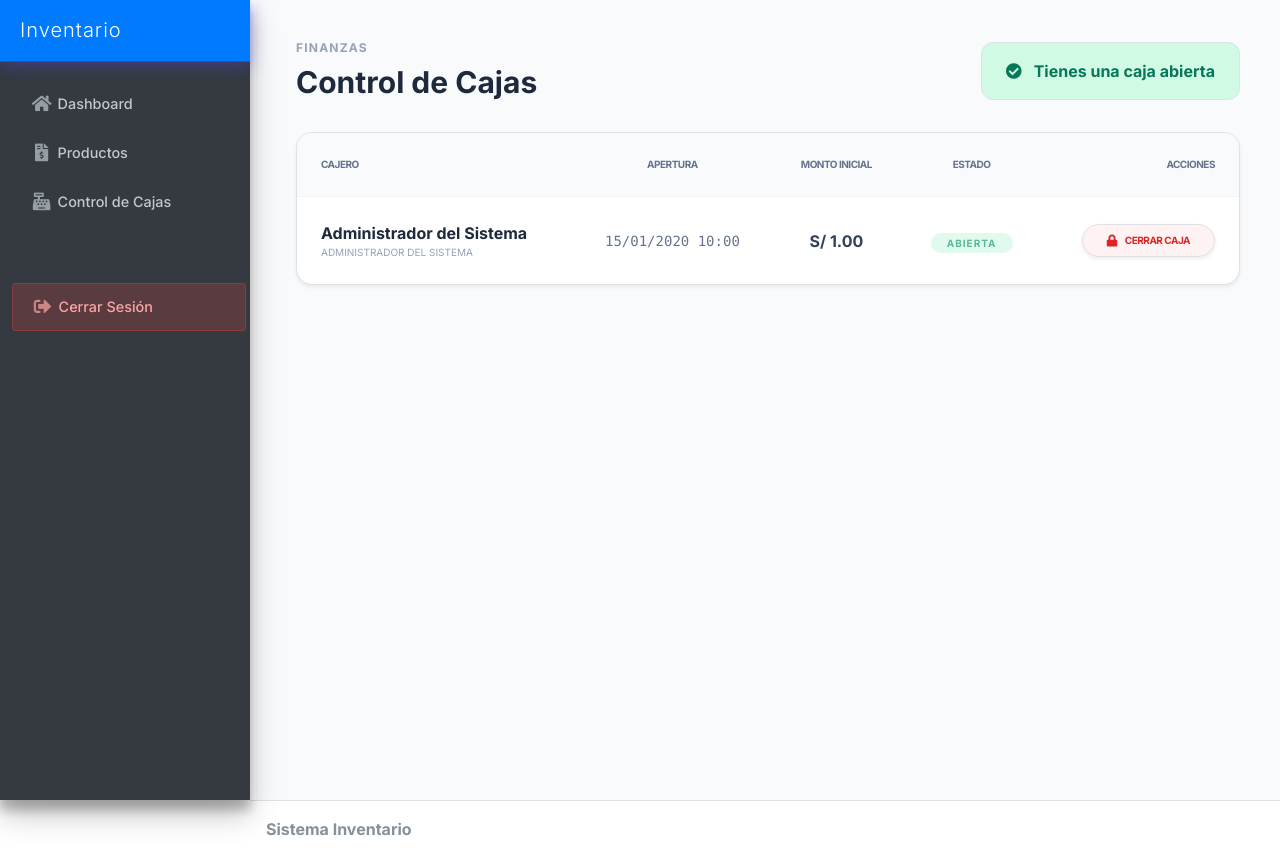
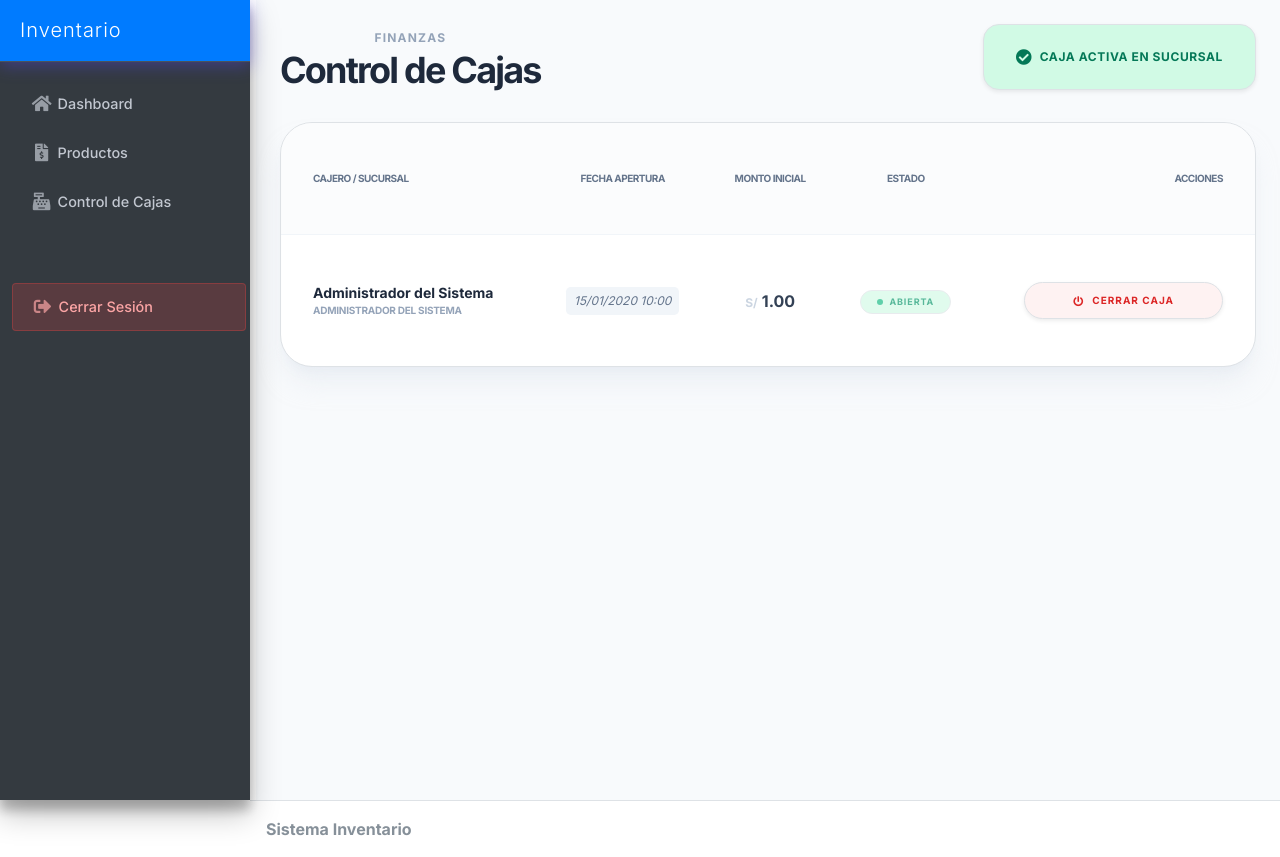
Before and after one commit to Jhorxd/minimarket, a CodeIgniter app: page /minimarket/index.php/caja in a window 1280 px wide. Run offline with CodeIgniter, Linux system fonts and the light colour scheme; a user stored in the database is signed in; data comes from the database, SQL or seed files in the repository; tables that the repository leaves empty hold one stand-in row (values such as "Sample post"); some libraries are stand-ins or nearby versions.

Commit message:
Css caja

```diff
--- a/application/views/caja/index.php
+++ b/application/views/caja/index.php
@@ -1,68 +1,89 @@
 <style>
     [x-cloak] { display: none !important; }
+
+    /* Scrollbar minimalista para la tabla en móviles */
+    .custom-scrollbar::-webkit-scrollbar { height: 5px; }
+    .custom-scrollbar::-webkit-scrollbar-track { background: #f1f5f9; }
+    .custom-scrollbar::-webkit-scrollbar-thumb { background: #cbd5e1; border-radius: 10px; }
+
+    /* Ajuste de enfoque para inputs */
+    input:focus { outline: none; }
 </style>
+
 <script src="https://cdn.jsdelivr.net/npm/alpinejs@3.x.x/dist/cdn.min.js" defer></script>
-<div class="md:ml-64 min-h-screen bg-slate-50 p-6 lg:p-10" x-data="{ openModal: false, openModalCierre: false }">
 
-    <header class="flex flex-col md:flex-row justify-between items-end mb-8 gap-4">
-        <div>
-            <nav class="text-xs font-bold text-slate-400 uppercase tracking-widest mb-2">Finanzas</nav>
-            <h1 class="text-3xl font-black text-slate-800">Control de Cajas</h1>
+<div class="md:ml-64 min-h-screen bg-slate-50 p-4 md:p-8 lg:p-10"
+     x-data="{ openModal: false, openModalCierre: false }">
+
+    <header class="flex flex-col sm:flex-row justify-between items-center sm:items-end mb-8 gap-6 text-center sm:text-left">
+        <div class="w-full sm:w-auto">
+            <nav class="text-[10px] md:text-xs font-bold text-slate-400 uppercase tracking-widest mb-1 md:mb-2">Finanzas</nav>
+            <h1 class="text-2xl md:text-4xl font-black text-slate-800 tracking-tighter">Control de Cajas</h1>
         </div>
 
         <?php if(!$caja_activa): ?>
-        <button @click="openModal = true" class="px-6 py-3 bg-blue-600 hover:bg-blue-700 text-white rounded-xl font-bold shadow-lg shadow-blue-100 transition-all">
-            <i class="fas fa-unlock-alt mr-2"></i> Aperturar Nueva Caja
+        <button @click="openModal = true"
+                class="w-full sm:w-auto px-8 py-4 bg-blue-600 hover:bg-blue-700 text-white rounded-2xl font-bold shadow-xl shadow-blue-100 transition-all flex items-center justify-center transform active:scale-95">
+            <i class="fas fa-unlock-alt mr-2 text-sm"></i>
+            <span class="uppercase text-xs tracking-wider">Aperturar Nueva Caja</span>
         </button>
         <?php else: ?>
-        <div class="px-6 py-3 bg-emerald-100 text-emerald-700 rounded-xl font-bold border border-emerald-200">
-            <i class="fas fa-check-circle mr-2"></i> Tienes una caja abierta
+        <div class="w-full sm:w-auto px-8 py-4 bg-emerald-100 text-emerald-700 rounded-2xl font-bold border border-emerald-200 flex items-center justify-center shadow-sm">
+            <i class="fas fa-check-circle mr-2"></i>
+            <span class="uppercase text-xs tracking-wider">Caja Activa en Sucursal</span>
         </div>
         <?php endif; ?>
     </header>
 
-    <div class="bg-white rounded-2xl border border-slate-200 shadow-sm overflow-hidden">
-        <table class="w-full text-left">
+    <div class="bg-white rounded-[2rem] border border-slate-200 shadow-xl shadow-slate-200/50 overflow-hidden">
+        <div class="overflow-x-auto custom-scrollbar">
+            <table class="w-full text-left min-w-[800px]">
                 <thead>
-                <tr class="bg-slate-50 text-slate-500 text-[10px] uppercase font-black tracking-tighter border-b border-slate-100">
-                    <th class="px-6 py-4">Cajero</th>
-                    <th class="px-6 py-4 text-center">Apertura</th>
-                    <th class="px-6 py-4 text-center text-nowrap">Monto Inicial</th>
-                    <th class="px-6 py-4 text-center">Estado</th>
-                    <th class="px-6 py-4 text-right">Acciones</th>
+                    <tr class="bg-slate-50/50 text-slate-500 text-[10px] uppercase font-black tracking-tighter border-b border-slate-100">
+                        <th class="px-8 py-5">Cajero / Sucursal</th>
+                        <th class="px-6 py-5 text-center">Fecha Apertura</th>
+                        <th class="px-6 py-5 text-center">Monto Inicial</th>
+                        <th class="px-6 py-5 text-center">Estado</th>
+                        <th class="px-8 py-5 text-right">Acciones</th>
                     </tr>
                 </thead>
                 <tbody class="divide-y divide-slate-100">
                     <?php foreach($cajas as $c): ?>
-                <tr class="hover:bg-slate-50 transition-colors">
-                    <td class="px-6 py-4">
-                        <div class="font-bold text-slate-800"><?= $c->cajero ?></div>
-                        <div class="text-[10px] text-slate-400 uppercase"><?= $this->session->userdata('sucursal_nombre') ?></div>
+                    <tr class="hover:bg-blue-50/30 transition-colors group">
+                        <td class="px-8 py-5">
+                            <div class="font-bold text-slate-800 text-sm group-hover:text-blue-600 transition-colors"><?= $c->cajero ?></div>
+                            <div class="text-[10px] text-slate-400 font-bold uppercase tracking-tight"><?= $this->session->userdata('sucursal_nombre') ?></div>
                         </td>
-                    <td class="px-6 py-4 text-center text-sm text-slate-500 font-mono">
+                        <td class="px-6 py-4 text-center text-xs md:text-sm text-slate-500 font-mono">
+                            <div class="bg-slate-100 rounded-lg py-1 px-2 inline-block italic">
                                 <?= date('d/m/Y H:i', strtotime($c->fecha_apertura)) ?>
+                            </div>
                         </td>
-                    <td class="px-6 py-4 text-center font-bold text-slate-700">
-                        S/ <?= number_format($c->monto_apertura, 2) ?>
+                        <td class="px-6 py-4 text-center font-black text-slate-700">
+                            <span class="text-slate-300 mr-1 text-xs">S/</span><?= number_format($c->monto_apertura, 2) ?>
                         </td>
                         <td class="px-6 py-4 text-center">
                             <?php if($c->estado == 'Abierta'): ?>
-                            <span class="px-3 py-1 bg-emerald-100 text-emerald-600 rounded-full text-[10px] font-black uppercase tracking-widest animate-pulse">Abierta</span>
+                                <span class="inline-flex items-center px-3 py-1 bg-emerald-100 text-emerald-600 rounded-full text-[9px] font-black uppercase tracking-widest animate-pulse border border-emerald-200">
+                                    <span class="w-1.5 h-1.5 bg-emerald-500 rounded-full mr-1.5"></span> Abierta
+                                </span>
                             <?php else: ?>
-                            <span class="px-3 py-1 bg-slate-100 text-slate-400 rounded-full text-[10px] font-black uppercase tracking-widest">Cerrada</span>
+                                <span class="px-3 py-1 bg-slate-100 text-slate-400 rounded-full text-[9px] font-black uppercase tracking-widest border border-slate-200">
+                                    Cerrada
+                                </span>
                             <?php endif; ?>
                         </td>
-                    <td class="px-6 py-4 text-right">
+                        <td class="px-8 py-4 text-right">
                             <?php if($c->estado == 'Abierta' && $c->id_usuario == $this->session->userdata('id')): ?>
                                 <button @click="openModalCierre = true"
                                         type="button"
-                                    class="inline-flex items-center gap-2 px-4 py-2 bg-red-50 text-red-600 border border-red-100 rounded-full text-[10px] font-black uppercase tracking-tighter hover:bg-red-600 hover:text-white transition-all shadow-sm active:scale-95">
-                                <i class="fas fa-lock text-[12px]"></i>
+                                        class="inline-flex items-center gap-2 px-5 py-2.5 bg-red-50 text-red-600 border border-red-100 rounded-full text-[10px] font-black uppercase tracking-widest hover:bg-red-600 hover:text-white transition-all shadow-sm active:scale-90">
+                                    <i class="fas fa-power-off"></i>
                                     Cerrar Caja
                                 </button>
                             <?php elseif($c->estado == 'Cerrada'): ?>
-                            <button class="p-2 text-slate-400 hover:text-blue-600 transition-colors">
-                                <i class="fas fa-print"></i>
+                                <button class="p-3 text-slate-300 hover:text-blue-600 hover:bg-blue-50 rounded-xl transition-all">
+                                    <i class="fas fa-file-invoice-dollar text-lg"></i>
                                 </button>
                             <?php endif; ?>
                         </td>
@@ -71,97 +92,90 @@
                 </tbody>
             </table>
         </div>
-
-    <div x-show="openModal" class="fixed inset-0 z-50 flex items-center justify-center p-4 bg-slate-900/60 backdrop-blur-sm" x-cloak x-transition>
-        <div @click.away="openModal = false" class="bg-white w-full max-w-md rounded-3xl shadow-2xl overflow-hidden transform transition-all">
-            <div class="bg-slate-900 p-6 text-center text-white">
-                <h3 class="text-xl font-black italic uppercase tracking-tighter">Aperturar Caja</h3>
-                <p class="text-slate-400 text-xs mt-1 uppercase font-bold"><?= $this->session->userdata('sucursal_nombre') ?></p>
     </div>
 
-            <form action="<?= base_url('caja/guardar_apertura') ?>" method="POST" class="p-8 space-y-5">
+    <div x-show="openModal"
+        class="fixed inset-0 z-[1001] flex items-center justify-center p-4 bg-slate-900/60 backdrop-blur-sm"
+        x-cloak x-transition>
 
-                <div class="space-y-2">
-                    <label class="text-[10px] font-black text-slate-400 uppercase tracking-widest">Asignar Cajero</label>
-                    <select name="id_usuario" required class="w-full px-4 py-3 bg-slate-50 border border-slate-200 rounded-xl focus:ring-4 focus:ring-blue-500/10 outline-none transition-all font-bold text-slate-700">
+        <div @click.away="openModal = false"
+            class="bg-white w-full max-w-sm rounded-[2rem] shadow-2xl overflow-hidden border border-white/20">
+
+            <div class="bg-slate-900 p-5 text-center text-white relative">
+                <h3 class="text-lg font-black italic uppercase tracking-tighter">Aperturar Caja</h3>
+                <p class="text-slate-400 text-[9px] uppercase font-bold tracking-widest"><?= $this->session->userdata('sucursal_nombre') ?></p>
+            </div>
+
+            <form action="<?= base_url('caja/guardar_apertura') ?>" method="POST" class="p-6 space-y-4">
+                <div class="space-y-1">
+                    <label class="text-[9px] font-black text-slate-400 uppercase tracking-widest ml-1">Cajero</label>
+                    <select name="id_usuario" required class="w-full px-4 py-2.5 bg-slate-50 border border-slate-200 rounded-xl font-bold text-slate-700 text-sm outline-none focus:border-blue-500 transition-all">
                         <?php foreach($usuarios_sucursal as $u): ?>
                             <option value="<?= $u->id ?>" <?= ($u->id == $this->session->userdata('id')) ? 'selected' : '' ?>>
-                                <?= $u->nombre ?> (<?= ucfirst($u->rol) ?>)
+                                <?= $u->nombre ?>
                             </option>
                         <?php endforeach; ?>
                     </select>
                 </div>
 
-                <div class="space-y-2">
-                    <label class="text-[10px] font-black text-slate-400 uppercase tracking-widest">Monto Inicial (Efectivo)</label>
-                    <div class="relative">
-                        <span class="absolute left-4 top-1/2 -translate-y-1/2 font-black text-slate-300">S/</span>
+                <div class="space-y-1">
+                    <label class="text-[9px] font-black text-slate-400 uppercase tracking-widest ml-1">Fondo Inicial</label>
+                    <div class="relative group">
+                        <span class="absolute left-4 top-1/2 -translate-y-1/2 font-black text-slate-300 group-focus-within:text-blue-500 text-lg transition-colors">S/</span>
                         <input type="number" name="monto_apertura" step="0.01" required placeholder="0.00"
-                            class="w-full pl-10 pr-4 py-4 bg-slate-50 border border-slate-200 rounded-2xl focus:ring-4 focus:ring-blue-500/10 outline-none transition-all text-2xl font-black text-slate-800">
+                            class="w-full pl-11 pr-4 py-3 bg-slate-50 border border-slate-200 rounded-xl focus:ring-4 focus:ring-blue-500/10 focus:border-blue-500 transition-all text-2xl font-black text-slate-800 outline-none">
                     </div>
                 </div>
 
-                <div class="flex gap-3 pt-2">
-                    <button type="button" @click="openModal = false" class="flex-1 py-4 bg-slate-100 text-slate-500 rounded-2xl font-bold uppercase text-xs hover:bg-slate-200 transition-all">
+                <div class="flex gap-2 pt-2">
+                    <button type="button" @click="openModal = false" class="flex-1 py-3 bg-slate-100 text-slate-500 rounded-xl font-bold uppercase text-[10px] hover:bg-slate-200 transition-all">
                         Cancelar
                     </button>
-                    <button type="submit" class="flex-[2] py-4 bg-blue-600 text-white rounded-2xl font-black uppercase text-xs shadow-lg shadow-blue-200 hover:bg-blue-700 transition-all">
-                        Confirmar Apertura
+                    <button type="submit" class="flex-[2] py-3 bg-blue-600 text-white rounded-xl font-black uppercase text-[10px] shadow-md shadow-blue-200 hover:bg-blue-700 transition-all">
+                        Abrir Caja
                     </button>
                 </div>
             </form>
         </div>
     </div>
 
-
     <div x-show="openModalCierre"
-        class="fixed inset-0 z-[1000] flex items-center justify-center p-4 bg-slate-900/80 backdrop-blur-md"
-        x-cloak
-        x-transition:enter="transition ease-out duration-300"
-        x-transition:enter-start="opacity-0 scale-95"
-        x-transition:enter-end="opacity-100 scale-100">
+        class="fixed inset-0 z-[1001] flex items-center justify-center p-4 bg-slate-900/80 backdrop-blur-md"
+        x-cloak x-transition>
 
         <div @click.away="openModalCierre = false"
-            class="bg-white w-full max-w-md rounded-[2.5rem] shadow-2xl overflow-hidden border border-slate-100">
+            class="bg-white w-full max-w-sm rounded-[2rem] shadow-2xl overflow-hidden border border-slate-100">
 
-            <div class="bg-red-600 p-8 text-center text-white relative">
-                <div class="absolute -bottom-6 left-1/2 -translate-x-1/2 w-12 h-12 bg-white rounded-2xl shadow-lg flex items-center justify-center text-red-600">
-                    <i class="fas fa-sign-out-alt text-xl"></i>
-                </div>
-                <h3 class="text-2xl font-black italic uppercase tracking-tighter">Finalizar Turno</h3>
-                <p class="text-red-100 text-xs font-bold uppercase tracking-widest mt-1 opacity-80">Cierre de Caja Operativo</p>
+            <div class="bg-red-600 p-5 text-center text-white">
+                <h3 class="text-lg font-black italic uppercase tracking-tighter">Finalizar Turno</h3>
+                <p class="text-red-100 text-[9px] font-bold uppercase tracking-widest opacity-80">Cierre Operativo</p>
             </div>
 
-            <form action="<?= base_url('caja/cerrar/'.$caja_activa->id) ?>" method="POST" class="p-10 pt-12 space-y-6">
+            <form action="<?= base_url('caja/cerrar/'.$caja_activa->id) ?>" method="POST" class="p-6 space-y-4">
 
-                <div class="bg-slate-50 p-4 rounded-2xl border border-dashed border-slate-200 mb-4 text-center">
-                    <span class="text-[10px] font-black text-slate-400 uppercase block mb-1 tracking-widest">Iniciaste con</span>
-                    <span class="text-xl font-black text-slate-700 font-mono">S/ <?= number_format($caja_activa->monto_apertura ?? 0, 2) ?></span>
+                <div class="bg-slate-50 p-3 rounded-xl border border-dashed border-slate-200 text-center">
+                    <span class="text-[9px] font-black text-slate-400 uppercase block tracking-widest">Iniciaste con</span>
+                    <span class="text-lg font-black text-slate-700 font-mono">S/ <?= number_format($caja_activa->monto_apertura ?? 0, 2) ?></span>
                 </div>
 
                 <div class="space-y-2">
-                    <label class="text-[10px] font-black text-slate-500 uppercase tracking-widest ml-1">Total Calculado por Sistema</label>
+                    <label class="text-[9px] font-black text-slate-500 uppercase tracking-widest text-center block">Total en Sistema</label>
                     <div class="relative">
-                        <span class="absolute left-5 top-1/2 -translate-y-1/2 font-black text-slate-400">S/</span>
+                        <span class="absolute left-5 top-1/2 -translate-y-1/2 font-black text-slate-400 text-lg">S/</span>
                         <input type="number"
                             name="monto_cierre"
-                            id="monto_cierre"
                             value="<?= number_format(($caja_activa->monto_apertura ?? 0) + ($caja_activa->ventas_totales ?? 0), 2, '.', '') ?>"
                             readonly
-                            class="w-full pl-12 pr-6 py-5 bg-slate-100 border-2 border-slate-200 rounded-3xl cursor-not-allowed outline-none text-3xl font-black text-slate-500"
-                            placeholder="0.00">
+                            class="w-full pl-12 pr-4 py-4 bg-slate-100 border-2 border-slate-200 rounded-2xl outline-none text-3xl font-black text-slate-500 text-center cursor-not-allowed">
                     </div>
-                    <p class="text-[9px] text-blue-500 font-bold text-center px-4 leading-relaxed uppercase tracking-tighter">
-                        <i class="fas fa-info-circle mr-1"></i> Este monto se calcula automáticamente sumando el fondo inicial y las ventas.
-                    </p>
                 </div>
 
-                <div class="grid grid-cols-1 gap-3 pt-4">
-                    <button type="submit" class="w-full py-5 bg-slate-900 text-white rounded-3xl font-black uppercase text-xs tracking-[0.2em] shadow-xl shadow-slate-200 hover:bg-red-600 transition-all transform active:scale-95">
-                        Confirmar Arqueo y Cerrar
+                <div class="flex flex-col gap-2 pt-2">
+                    <button type="submit" class="w-full py-4 bg-slate-900 text-white rounded-xl font-black uppercase text-[10px] tracking-widest shadow-lg hover:bg-red-600 transition-all transform active:scale-95">
+                        Confirmar y Cerrar
                     </button>
-                    <button type="button" @click="openModalCierre = false" class="w-full py-3 text-slate-400 font-bold uppercase text-[10px] tracking-widest hover:text-slate-600 transition-all">
-                        Seguir Vendiendo
+                    <button type="button" @click="openModalCierre = false" class="w-full py-2 text-slate-400 font-bold uppercase text-[9px] hover:text-slate-600 transition-all">
+                        Volver
                     </button>
                 </div>
             </form>
```
Lines whose indentation alone changed are shown as unchanged.
